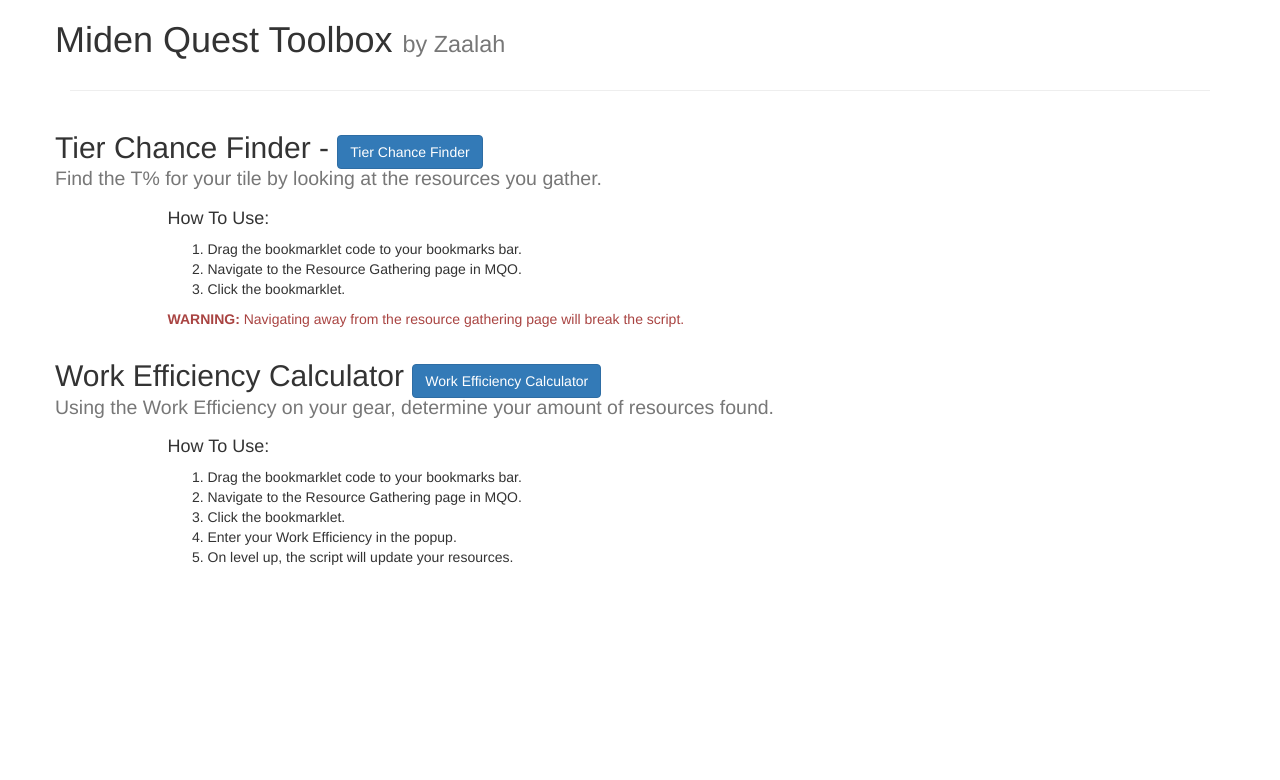
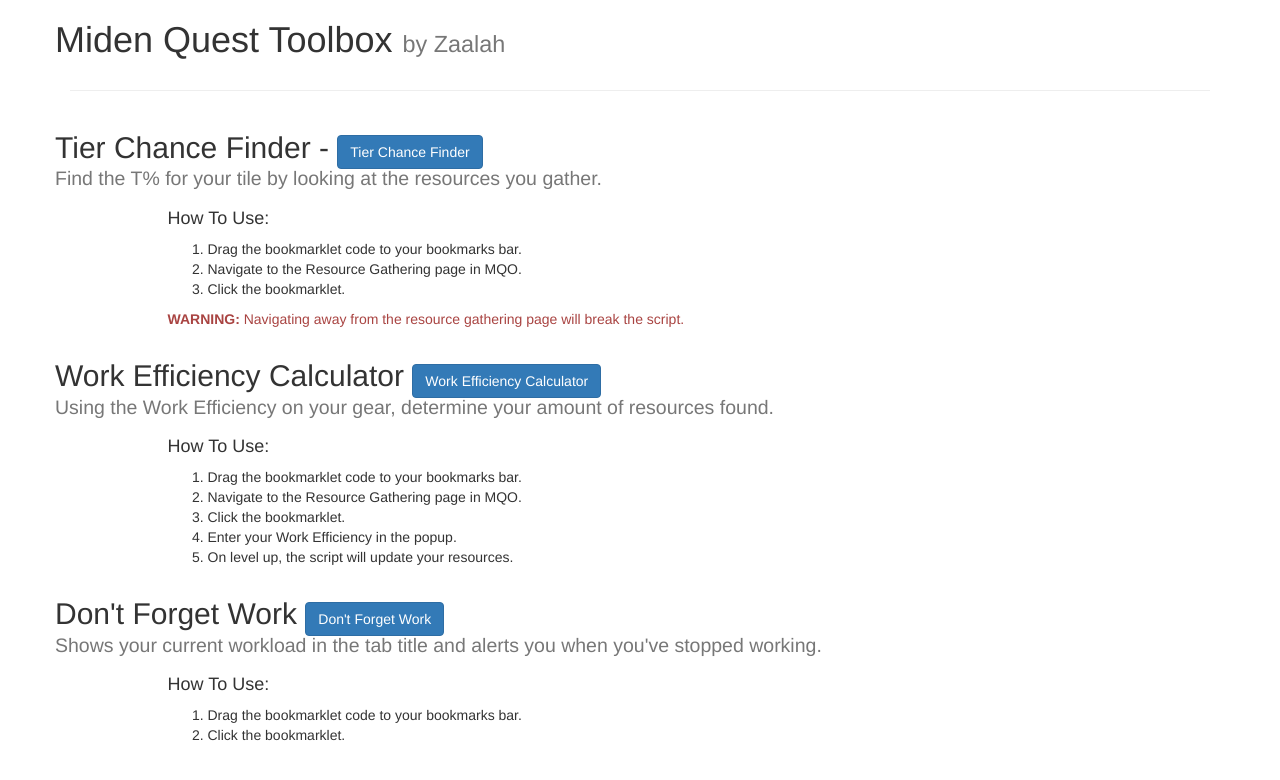
Before and after one commit to Josecholi/MidenQuestToolbox, a plain HTML site: page index.html in a window 1280 px wide. Drawn offline with nearby package versions, Linux system fonts and the light colour scheme.

Commit message:
V1.3
Added the 'Don't Forget Work' script.

```diff
--- a/index.html
+++ b/index.html
@@ -48,5 +48,23 @@
   </ol>
 </div>
 </div>
+
+<div class="row">
+<h2>Don't Forget Work
+  <small><a class="btn btn-primary"
+    href="javascript:(function(){var jsCode = document.createElement('script');jsCode.setAttribute('src', 'https://rawgit.com/zaalah/MidenQuestToolbox/master/Work%20Efficiency%20Calculator.js');document.body.appendChild(jsCode);}());">
+    Don't Forget Work</a>
+  </small>
+  <br>
+  <small>Shows your current workload in the tab title and alerts you when you've stopped working.</small>
+</h2>
+<div class="col-lg-8 col-lg-offset-1">
+<h4>How To Use:</h4>
+  <ol>
+    <li>Drag the bookmarklet code to your bookmarks bar.</li>
+    <li>Click the bookmarklet.</li>
+  </ol>
+</div>
+</div>
 </div></body>
 </html>
```
Also changed, not shown: Don't Forget Work.js (added, +19 -0 lines).
